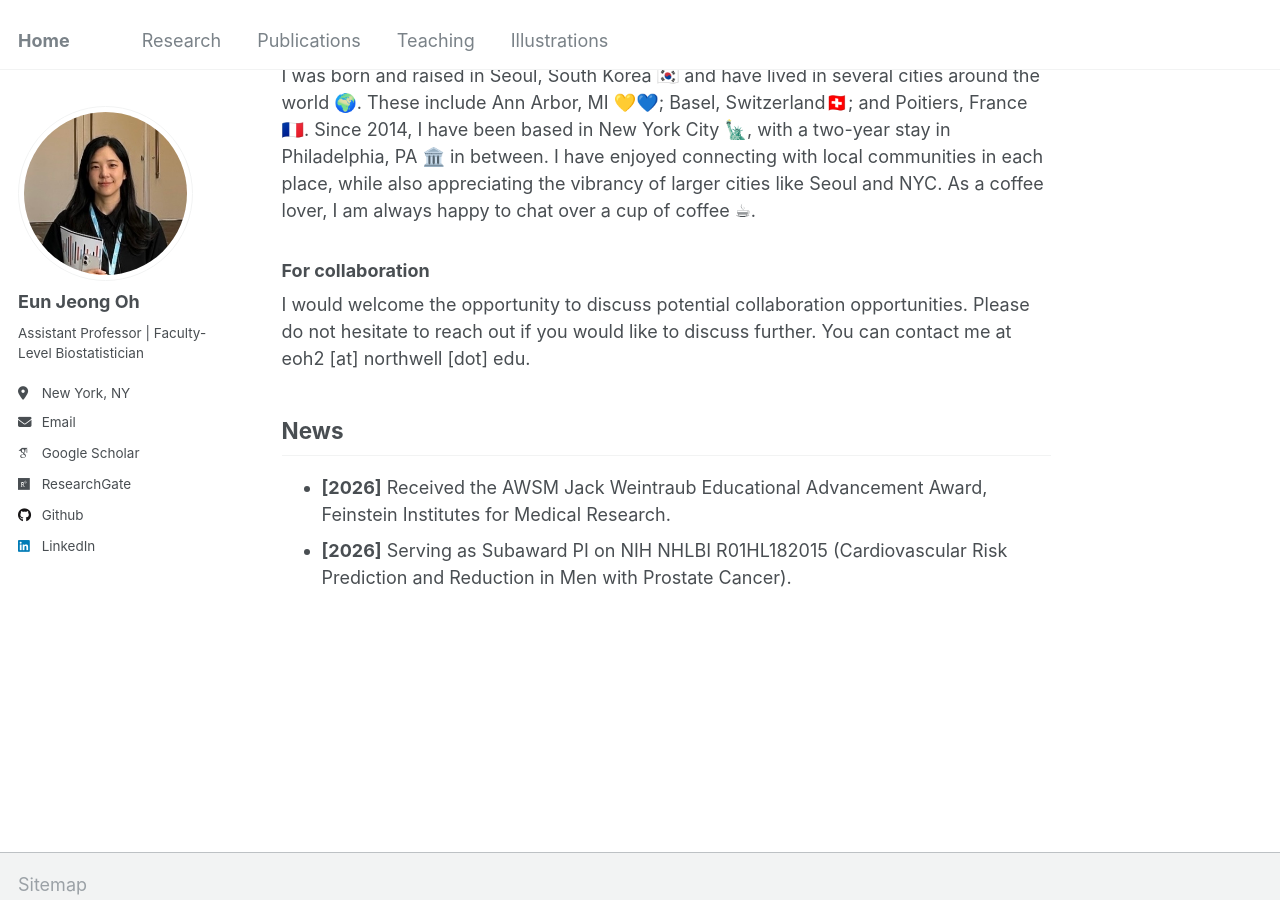
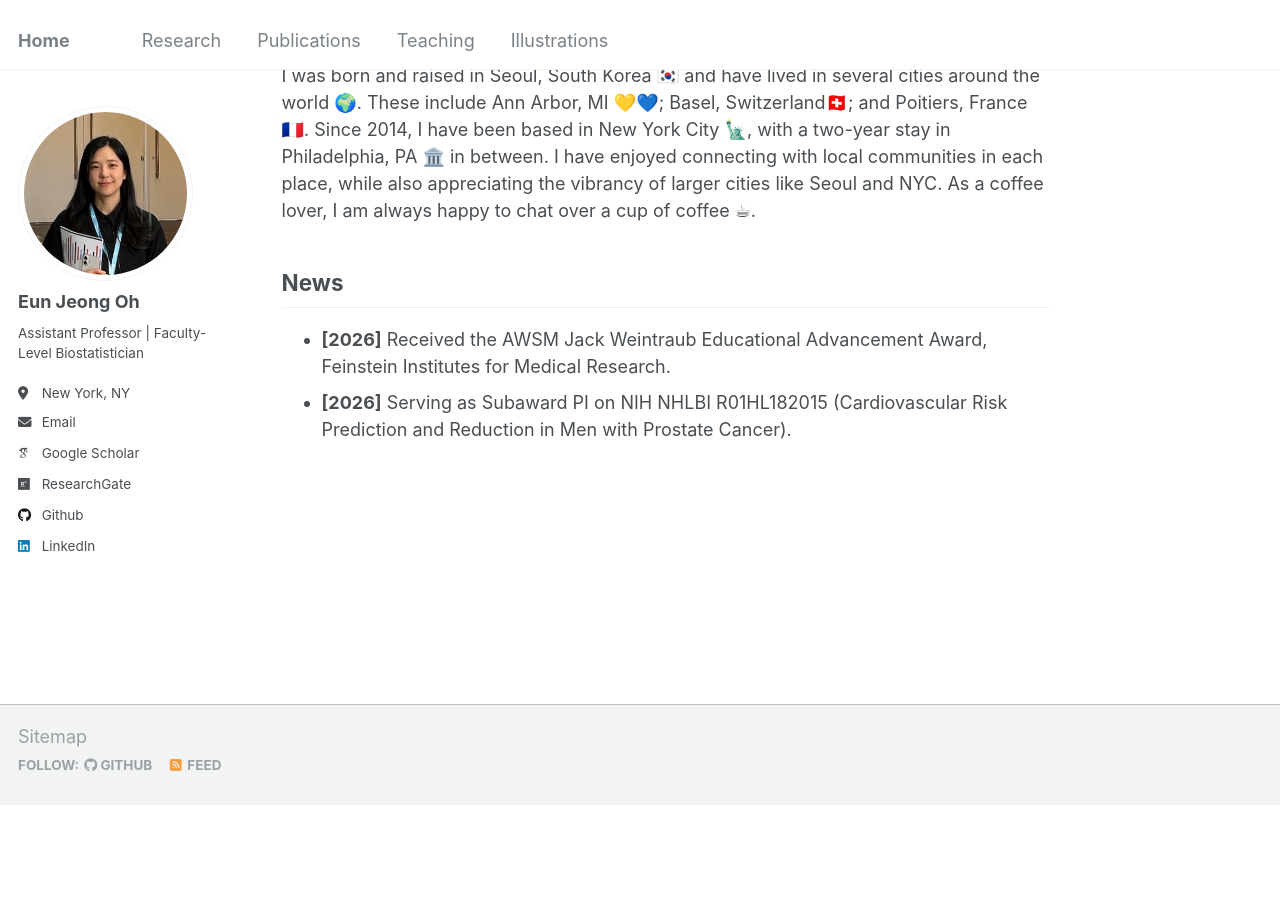
Before and after one commit to oheunj/oheunj.github.io, a Jekyll site: the page built from _pages/about.md, in a window 1280 px wide and 900 px high, scrolled down 852 px. Built offline with Jekyll 4.4.1, drawn with Linux system fonts in a browser that asks for light colours; some web fonts are replaced; after the commit the page ends 1657 px from its top, so only the background shows below that; some of the changed lines change nothing that is shown.

Commit message:
Update about.md

```diff
--- a/_pages/about.md
+++ b/_pages/about.md
@@ -26,10 +26,11 @@
 ### A fun fact about me
 I was born and raised in Seoul, South Korea 🇰🇷 and have lived in several cities around the world 🌍. These include Ann Arbor, MI 💛💙; Basel, Switzerland🇨🇭; and Poitiers, France 🇫🇷. Since 2014, I have been based in New York City 🗽, with a two-year stay in Philadelphia, PA 🏛️ in between. I have enjoyed connecting with local communities in each place, while also appreciating the vibrancy of larger cities like Seoul and NYC. As a coffee lover, I am always happy to chat over a cup of coffee ☕.
 
-<!--I have truly enjoyed connecting with local communities in the lovely cities of Ann Arbor, Basel, and Poitiers. At the same time, I have a deep appreciation for the vibrancy of larger cities like Seoul and NYC. Also, as a fellow coffee lover, I am always up for sipping coffee and having a good conversation along the caffeine journey. Just say when ☕! -->
+<!--I have truly enjoyed connecting with local communities in the lovely cities of Ann Arbor, Basel, and Poitiers. At the same time, I have a deep appreciation for the vibrancy of larger cities like Seoul and NYC. Also, as a fellow coffee lover, I am always up for sipping coffee and having a good conversation along the caffeine journey. Just say when ☕!
 
 ### For collaboration
-I would welcome the opportunity to discuss potential collaboration opportunities. Please do not hesitate to reach out if you would like to discuss further. You can contact me at eoh2 [at] northwell [dot] edu.
+I would welcome the opportunity to discuss potential collaboration opportunities. Please do not hesitate to reach out if you would like to discuss further. You can contact me at eoh2 [at] northwell [dot] edu. -->
+
 
 ## News
 
```
